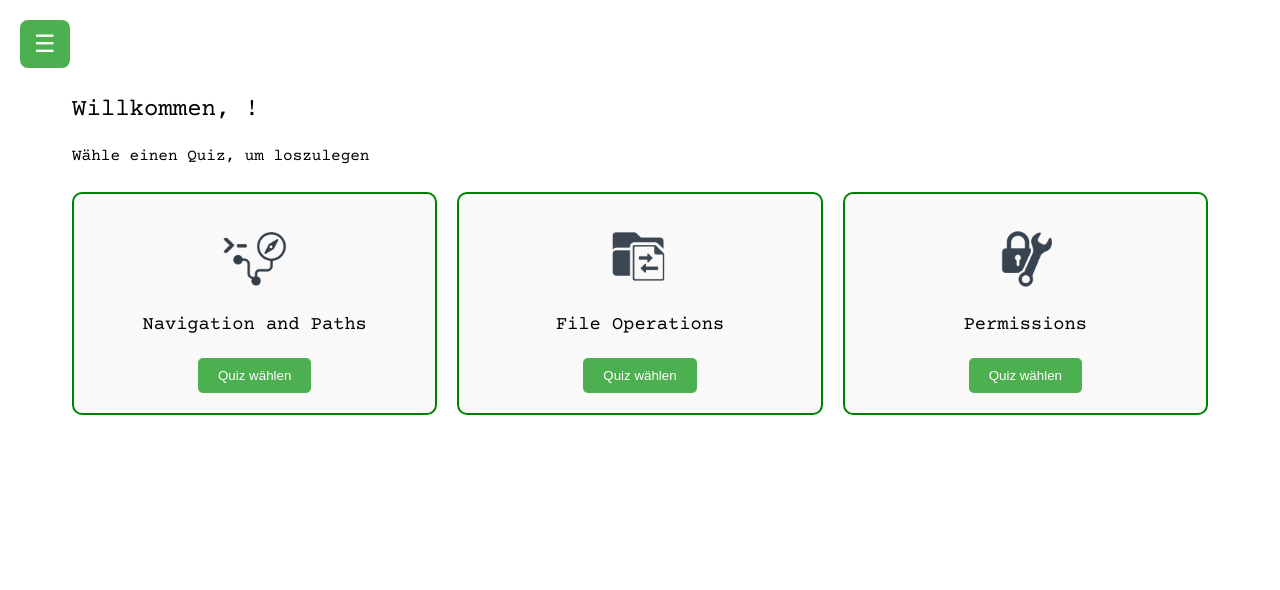
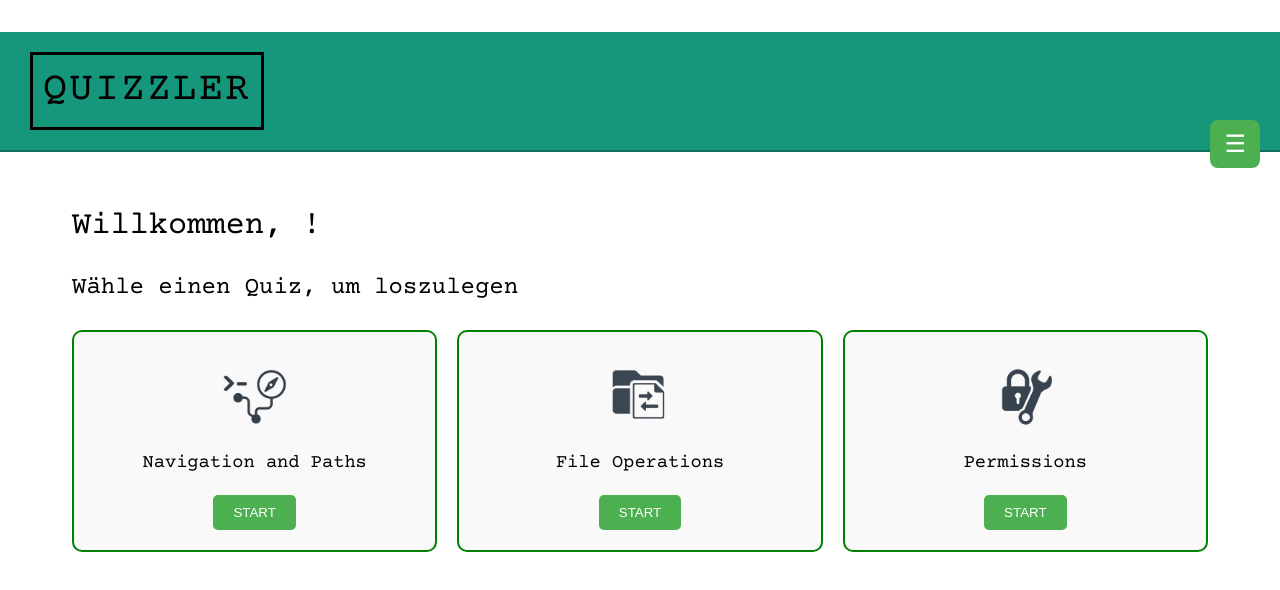
Before and after one commit to MatthaeusDormeyer/Quizzler, a React (Vite) app: page /home in a window 1280 px wide. Shown: the top 590 px of the page. Built offline with nearby package versions, Linux system fonts and the light colour scheme.

Commit message:
HEader gemacht, daten speicherunn gemacht

```diff
--- a/src/components/Modal.jsx
+++ b/src/components/Modal.jsx
@@ -11,6 +11,30 @@ export default function Modal({ topic, onClose }) {
 
     onClose();
   };
+
+  const statsKey = `stats_${topic.title}`;
+  const stats = JSON.parse(localStorage.getItem(statsKey)) || {
+    bestTime: null,
+    attempts: 0,
+    lastAttempt: null,
+  };
+
+  function formatDate(dateString) {
+    if (!dateString) return "—";
+    const d = new Date(dateString);
+    const day = d.getDate().toString().padStart(2, "0");
+    const month = (d.getMonth() + 1).toString().padStart(2, "0");
+    return `${day}/${month}`;
+  }
+
+  function formatTime(seconds) {
+    if (seconds == null) return "—";
+    const m = Math.floor(seconds / 60)
+      .toString()
+      .padStart(2, "0");
+    const s = (seconds % 60).toString().padStart(2, "0");
+    return `${m}:${s}`;
+  }
 
   return (
     <div className="overlay">
@@ -50,8 +74,8 @@ export default function Modal({ topic, onClose }) {
             {"★".repeat(topic.stars) + "☆".repeat(5 - topic.stars)}
           </p>
           <p className="stats">
-            Last attempt: {topic.lastAttempt || "—"} | Time: {topic.time || "—"}{" "}
-            | Attempts: {topic.attempts}
+            Last attempt: {formatDate(stats.lastAttempt)} | Time:{" "}
+            {formatTime(stats.bestTime)} | Attempts:{stats.attempts}
           </p>
         </div>
         <button className="start" onClick={handleStart}>
--- a/src/components/Sidebar.jsx
+++ b/src/components/Sidebar.jsx
@@ -8,7 +8,7 @@ export default function Sidebar({ open, toggle, onLogout, setActiveScreen }) {
       <aside
         style={{
           ...styles.sidebar,
-          left: open ? 0 : "-240px",
+          right: open ? 0 : "-240px",
         }}
       >
         <h2 style={styles.logo}>Quizzler</h2>
@@ -45,7 +45,7 @@ export default function Sidebar({ open, toggle, onLogout, setActiveScreen }) {
         onClick={toggle}
         style={{
           ...styles.burger,
-          left: open ? 220 : 20,
+          right: open ? 220 : 20,
           backgroundColor: open ? "#2e7d32" : "#4caf50",
         }}
       >
@@ -58,31 +58,32 @@ export default function Sidebar({ open, toggle, onLogout, setActiveScreen }) {
 const styles = {
   burger: {
     position: "fixed",
-    top: 20,
-    zIndex: 1001,
+    top: "120px",
+    zIndex: 2001,
     border: "none",
     fontSize: "1.5rem",
     padding: "10px 14px",
     color: "#fff",
     borderRadius: 8,
     cursor: "pointer",
-    transition: "left .3s",
+    transition: "right .3s",
   },
 
   sidebar: {
     position: "fixed",
     top: 0,
     bottom: 0,
-    left: 0,
+    right: 0,
     width: 240,
     background: "#2e7d32",
     color: "#fff",
     padding: 20,
-    transition: "left .3s",
+    transition: "right .3s",
     display: "flex",
     flexDirection: "column",
     alignItems: "flex-start",
-    zIndex: 1000,
+    zIndex: 2000,
+    borderLeft: "3px solid #1b5e20",
   },
 
   logo: {
--- /dev/null
+++ b/src/pages/Header.jsx
@@ -0,0 +1,35 @@
+import React from "react";
+
+export default function Header() {
+  return (
+    <header style={S.header}>
+      <div style={S.logo}>QUIZZLER</div>
+    </header>
+  );
+}
+
+const S = {
+  header: {
+    background: "#16977c",
+    display: "flex",
+    alignItems: "center",
+    borderBottom: "2px solid #0f6d58",
+    width: "100%",
+    position: "fixed",
+    top: 0,
+    left: 0,
+    zIndex: 1000,
+    boxSizing: "border-box",
+    height: "120px",
+    paddingLeft: "30px",
+  },
+  logo: {
+    fontFamily: "'Courier Prime', monospace",
+    fontWeight: "bold",
+    fontSize: "40px",
+    color: "black",
+    letterSpacing: "2px",
+    border: "3px solid black",
+    padding: "6px 10px",
+  },
+};
--- a/src/pages/Home.jsx
+++ b/src/pages/Home.jsx
@@ -2,6 +2,7 @@ import { useState, useEffect } from "react";
 import { useNavigate } from "react-router-dom";
 import Sidebar from "../components/Sidebar";
 import Modal from "../components/Modal";
+import Header from "./Header";
 
 export default function Home({ user, onLogout }) {
   const [sidebarOpen, setSidebarOpen] = useState(false);
@@ -50,6 +51,7 @@ export default function Home({ user, onLogout }) {
 
   return (
     <div style={S.wrapper}>
+      <Header />
       <Sidebar
         open={sidebarOpen}
         toggle={() => setSidebarOpen((o) => !o)}
@@ -60,11 +62,17 @@ export default function Home({ user, onLogout }) {
         setActiveScreen={setActiveScreen}
       />
 
-      <main style={{ ...S.main, marginLeft: sidebarOpen ? 240 : 0 }}>
+      <main
+        style={{
+          ...S.main,
+          marginRight: sidebarOpen ? 240 : 0,
+          paddingTop: "150px",
+        }}
+      >
         {activeScreen === "home" && (
           <>
-            <h2 style={S.h2}>Willkommen, {user?.name}!</h2>
-            <p style={S.lead}>Wähle einen Quiz, um loszulegen</p>
+            <h1 style={S.h2}>Willkommen, {user?.name}!</h1>
+            <h2 style={S.lead}>Wähle einen Quiz, um loszulegen</h2>
 
             <div style={S.grid}>
               {quizzes.map((q) => (
@@ -79,7 +87,7 @@ export default function Home({ user, onLogout }) {
                   )}
 
                   <button style={S.btn} onClick={() => setSelQuiz(q)}>
-                    Quiz wählen
+                    START
                   </button>
                 </div>
               ))}
@@ -123,11 +131,9 @@ export default function Home({ user, onLogout }) {
 
 const S = {
   wrapper: {
-    display: "flex",
     minHeight: "100vh",
     fontFamily: "'Courier Prime', monospace",
   },
-
   stars: {
     margin: "8px 0",
     fontSize: 14,
@@ -136,7 +142,7 @@ const S = {
 
   main: {
     flex: 1,
-    padding: 40,
+    padding: "120px 40px 40px 40px",
     transition: "margin-left .3s ease",
     width: "100%",
   },
--- a/src/pages/QuizOverview/QuizOverview.jsx
+++ b/src/pages/QuizOverview/QuizOverview.jsx
@@ -2,6 +2,8 @@ import { useState, useEffect } from "react";
 import FillInTheBlankQuestion from "./QuizQuestion";
 import MatchOutputQuestion from "./MatchOutputQuestion";
 import { useNavigate, useParams, useLocation } from "react-router-dom";
+import Header from "../Header";
+
 function QuizOverview() {
   const { topicId } = useParams();
   const location = useLocation();
@@ -117,6 +119,7 @@ function QuizOverview() {
 
   return (
     <div>
+      <Header />
       <h1>
         {quiz.title} {currentIndex + 1} / {questions.length} – ⏱{" "}
         {formatTime(elapsedSeconds)}
--- a/src/pages/Result.jsx
+++ b/src/pages/Result.jsx
@@ -53,7 +53,26 @@ const Result = ({
       })
       .then((data) => {
         console.log("✅ Ergebnis gespeichert:", data);
+
+        const key = `stats_${topicName}`;
+        const prev = JSON.parse(localStorage.getItem(key)) || {
+          bestTime: null,
+          attempts: 0,
+          lastAttempt: null,
+        };
+
+        const newStats = {
+          bestTime:
+            prev.bestTime === null || elapsedSeconds < prev.bestTime
+              ? elapsedSeconds
+              : prev.bestTime,
+          attempts: prev.attempts + 1,
+          lastAttempt: new Date().toISOString(),
+        };
+
+        localStorage.setItem(key, JSON.stringify(newStats));
       })
+
       .catch((err) => {
         console.error("Fehler beim Speichern des Ergebnisses:", err);
       });
```
Also changed, not shown: public/quiz-data/navigation_and_paths.json (+13 -33 lines).
